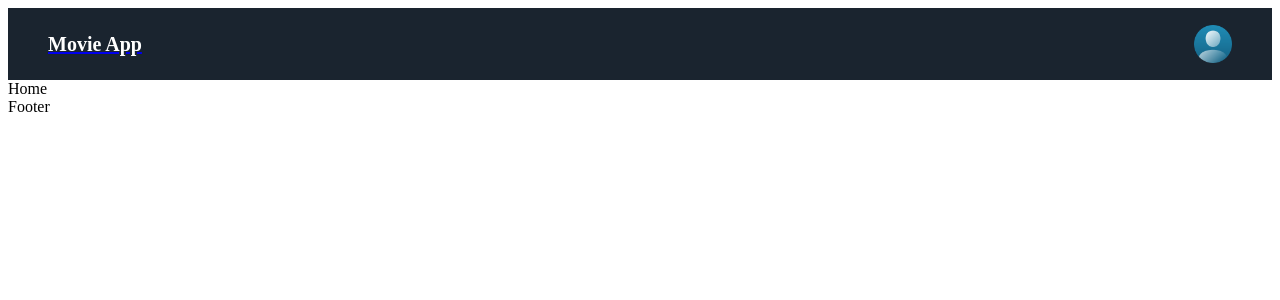
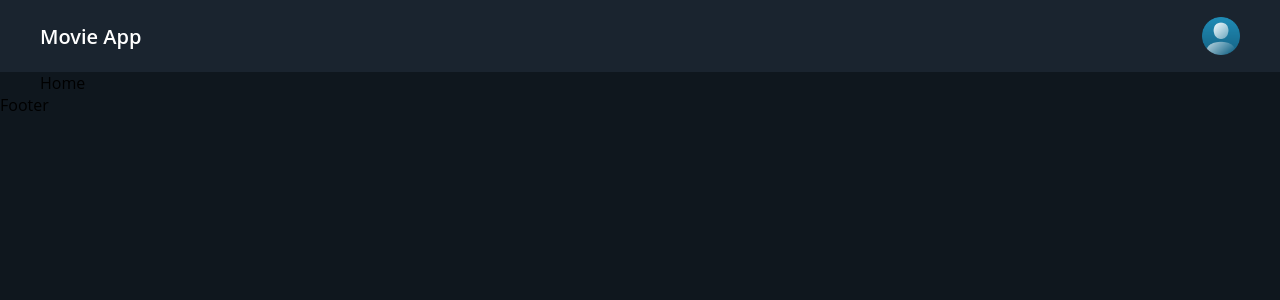
Before and after one commit to GUchechi/Redux-store, a React (Create React App) app: page / in a window 1280 px wide. Shown: the top 300 px of the page. Built offline with nearby package versions, Linux system fonts and the light colour scheme; the HTML template or start-up script is replaced by a standard one.

Commit message:
added styles

```diff
--- a/src/App.scss
+++ b/src/App.scss
@@ -0,0 +1,18 @@
+@import "../src/common/colors.scss";
+
+* {
+  margin: 0;
+  padding: 0;
+  box-sizing: border-box;
+  font-family: "Open Sans", sans-serif;
+}
+a {
+  text-decoration: none;
+}
+
+body {
+  background: $primary-color;
+}
+.container {
+  margin: 0px 40px;
+}
```
